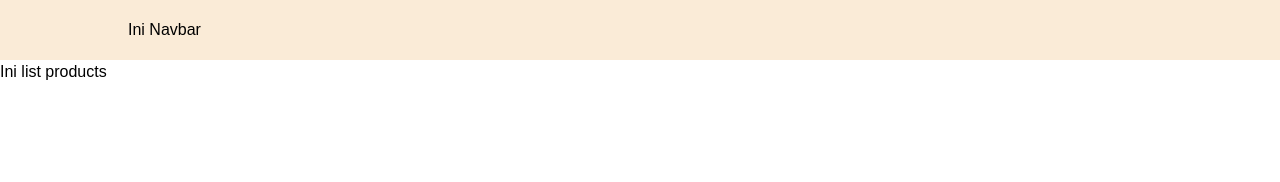
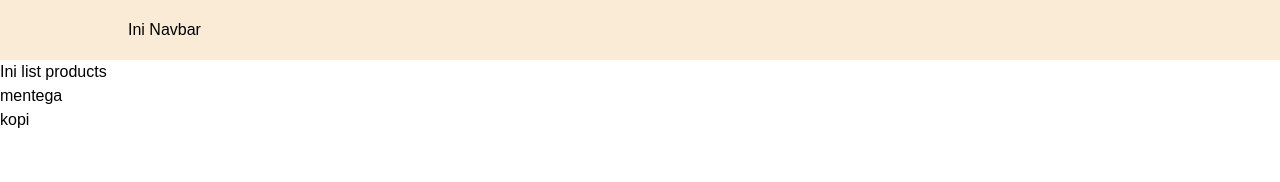
Before and after one commit to syrsdev/nextjs-pages-router, a Next.js app: page /products in a window 1280 px wide. Shown: the top 182 px of the page. Built offline with nearby package versions, Linux system fonts and the light colour scheme.

Commit message:
style: fetch products api

```diff
--- a/src/pages/products/index.tsx
+++ b/src/pages/products/index.tsx
@@ -1,17 +1,38 @@
 import { useRouter } from "next/router";
 import { useEffect, useState } from "react";
+
+type itemType = {
+    id: number;
+    name: string;
+    price: number;
+    size: string;
+};
 
 const ProductsPage = () => {
     const { push, query } = useRouter();
     const [isLogin, setIsLogin] = useState(true);
+    const [data, setData] = useState([]);
     useEffect(() => {
         if (!isLogin) {
             push("/auth/login");
         }
     }, []);
+
+    useEffect(() => {
+        fetch("/api/products")
+            .then((res) => res.json())
+            .then((respons) => {
+                setData(respons.data);
+            });
+    }, []);
     return (
         <div>
             <h1>Ini list products</h1>
+            <ul>
+                {data.map((item: itemType) => (
+                    <li key={item.id}>{item.name}</li>
+                ))}
+            </ul>
         </div>
     );
 };
```
